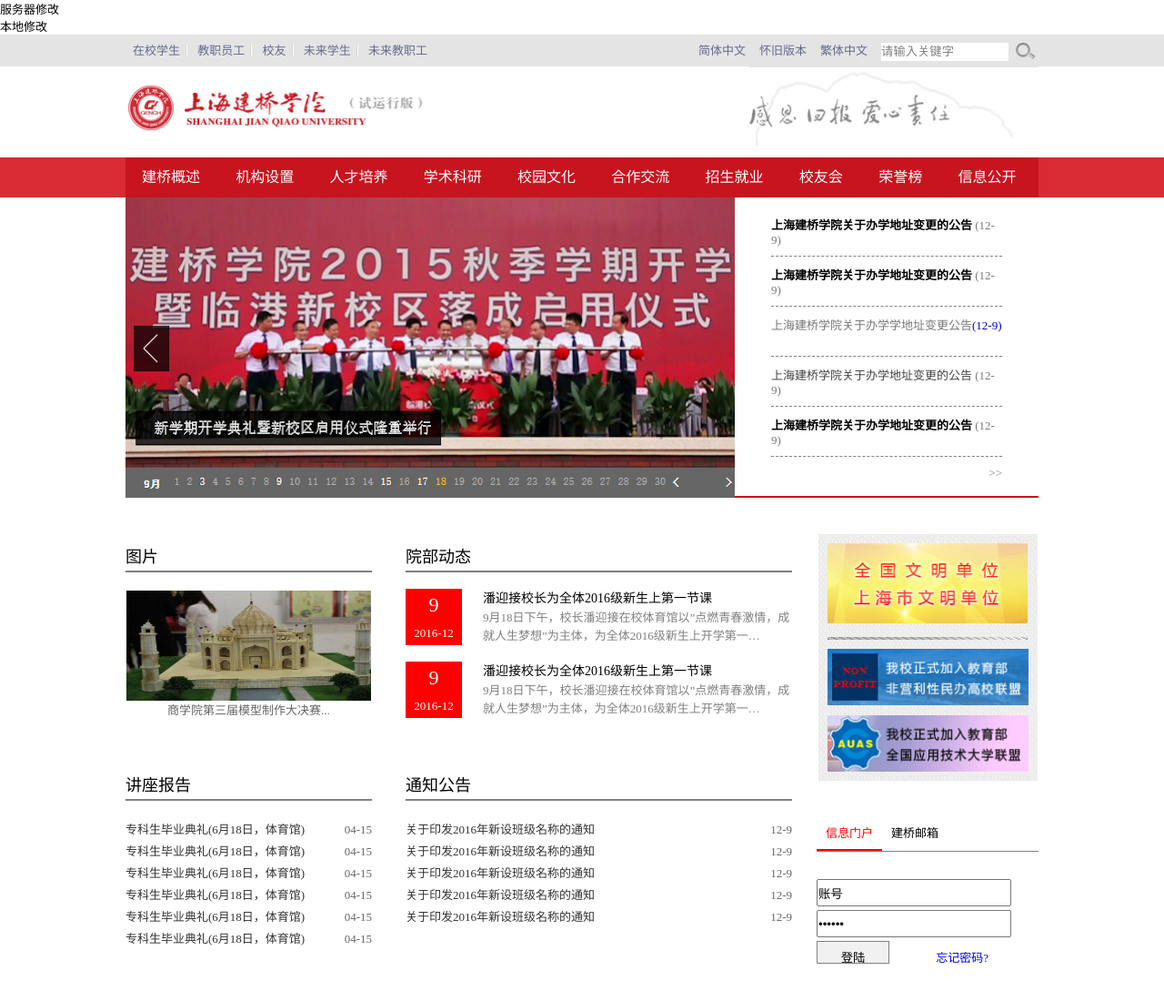
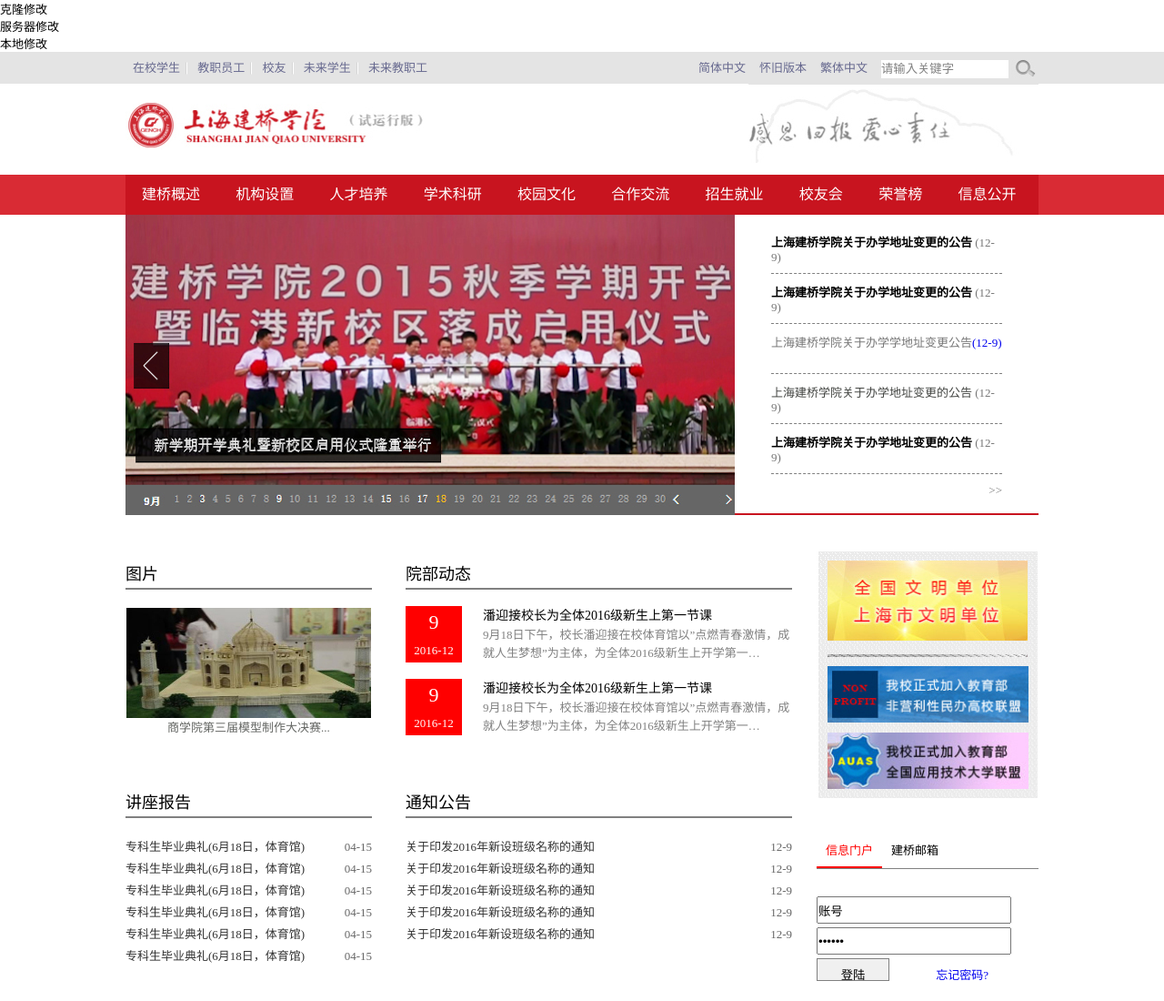
Before and after one commit to ssxvkde/jianqiao, a plain HTML site: page 案例-建桥大学/index.html in a window 1280 px wide. Shown: the top 1100 px of the page at 91% size. Drawn offline with Linux system fonts and the light colour scheme.

Commit message:
04-克隆修改

```diff
--- a/案例-建桥大学/index.html
+++ b/案例-建桥大学/index.html
@@ -7,6 +7,7 @@
 	</head>
 
 	<body>
+		<p>克隆修改</p>
 		<p>服务器修改</p>
 		<p>本地修改</p>
 		<!-------------------- 1、头部 -------------------->
```
Also changed, not shown: 1 other file.
